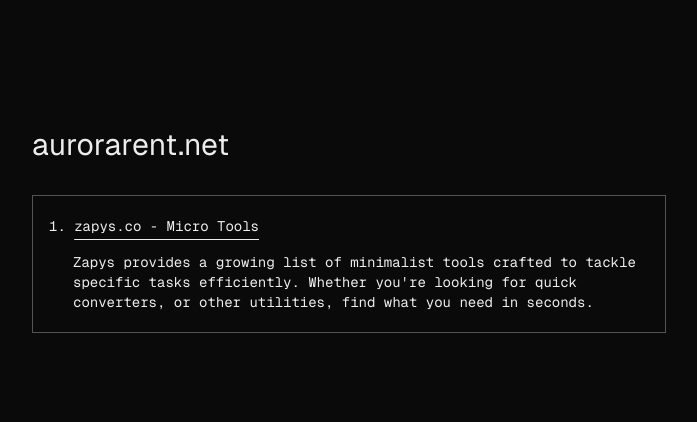
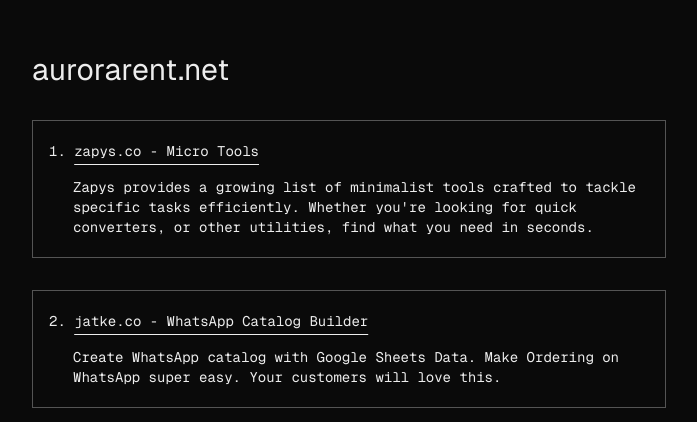
Before and after one commit to olekzakhar/aurorarent-net, a Next.js app: page / in a window 1280 px wide. Shown: the part 138-560 px from the top of the page, without its empty margins (291-988 px from the left). Built offline with nearby package versions, Linux system fonts and the light colour scheme.

Commit message:
[+] Add jatke link

```diff
--- a/app/page.js
+++ b/app/page.js
@@ -13,6 +13,13 @@
             </p>
             <Link href="https://zapys.co" className="absolute top-0 left-0 w-full h-full"></Link>
           </li>
+          <li className="mb-8 py-5 px-4 relative border border-white/30">
+            <h2 className="inline-block underline underline-offset-8">jatke.co - WhatsApp Catalog Builder</h2>
+            <p className="mt-4 ml-6 max-w-xl">
+              Create WhatsApp catalog with Google Sheets Data. Make Ordering on WhatsApp super easy. Your customers will love this.
+            </p>
+            <Link href="https://jatke.co" className="absolute top-0 left-0 w-full h-full"></Link>
+          </li>
         </ol>
 
         <div className="flex gap-4 items-center flex-col sm:flex-row">
```
